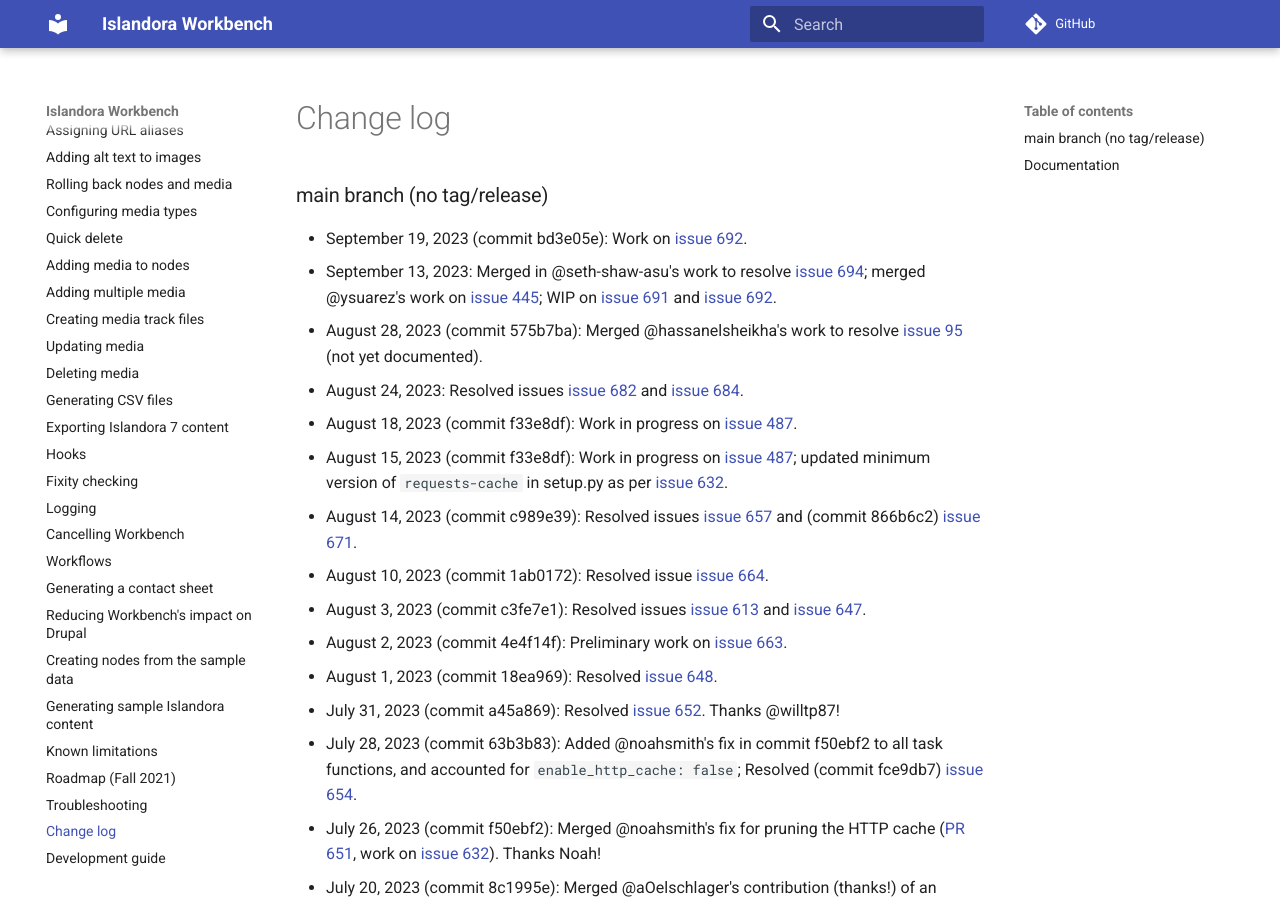
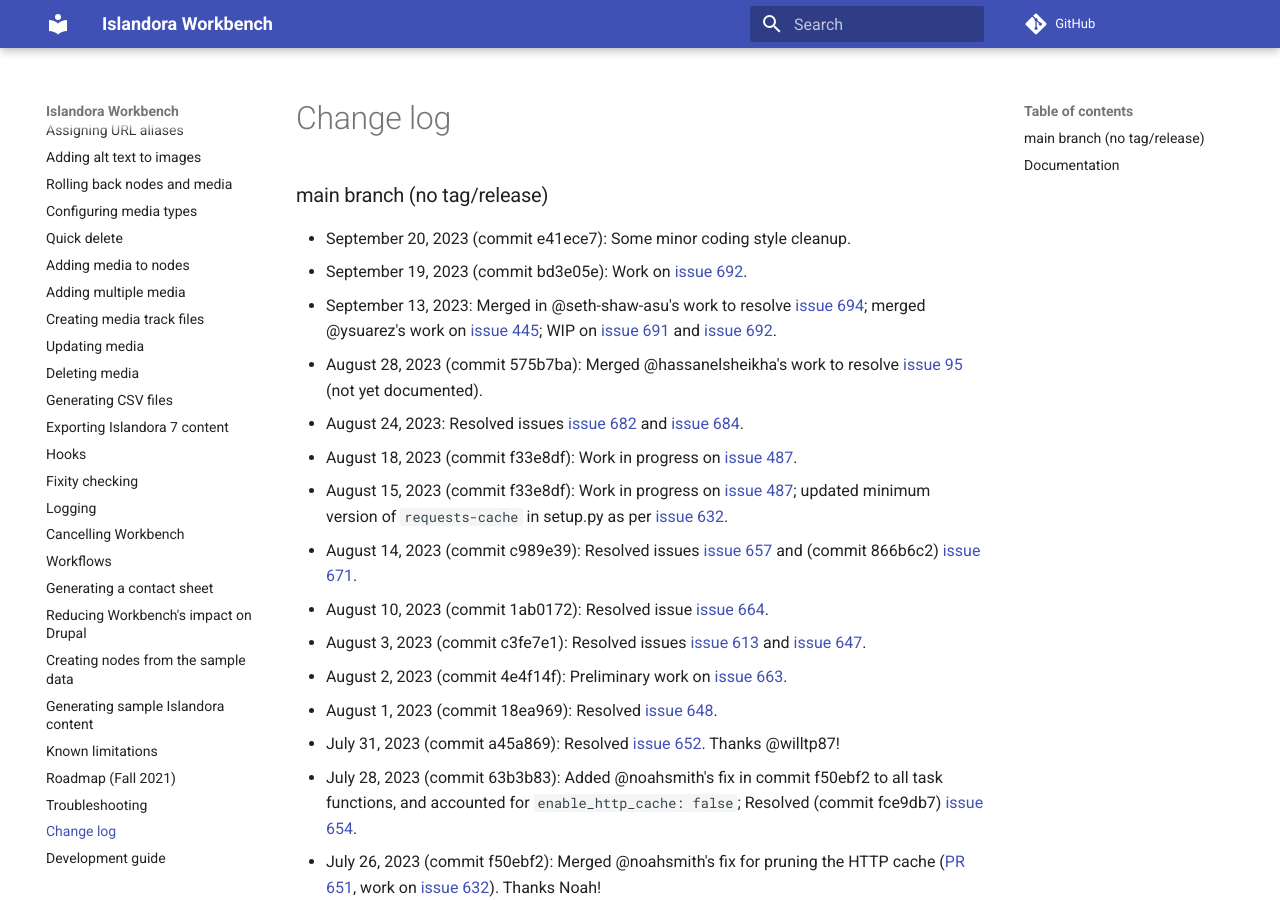
Before and after one commit to mjordan/islandora_workbench_docs, an MkDocs documentation site: the page built from docs/changelog.md, in a window 1280 px wide and 900 px high. Built offline with MkDocs 1.6.1 and Material for MkDocs 9.7.7, drawn with Linux system fonts in a browser that asks for light colours; comment, search, counter and statistics services are not loaded.

Commit message:
Updated changelog.

```diff
--- a/docs/changelog.md
+++ b/docs/changelog.md
@@ -1,5 +1,6 @@
 ### main branch (no tag/release)
 
+* September 20, 2023 (commit e41ece7): Some minor coding style cleanup.
 * September 19, 2023 (commit bd3e05e): Work on [issue 692](https://github.com/mjordan/islandora_workbench/issues/692).
 * September 13, 2023: Merged in @seth-shaw-asu's work to resolve [issue 694](https://github.com/mjordan/islandora_workbench/issues/694); merged @ysuarez's work on [issue 445](https://github.com/mjordan/islandora_workbench/issues/445); WIP on [issue 691](https://github.com/mjordan/islandora_workbench/issues/691) and [issue 692](https://github.com/mjordan/islandora_workbench/issues/692).
 * August 28, 2023 (commit 575b7ba): Merged @hassanelsheikha's work to resolve [issue 95](https://github.com/mjordan/islandora_workbench/issues/95) (not yet documented).
```
